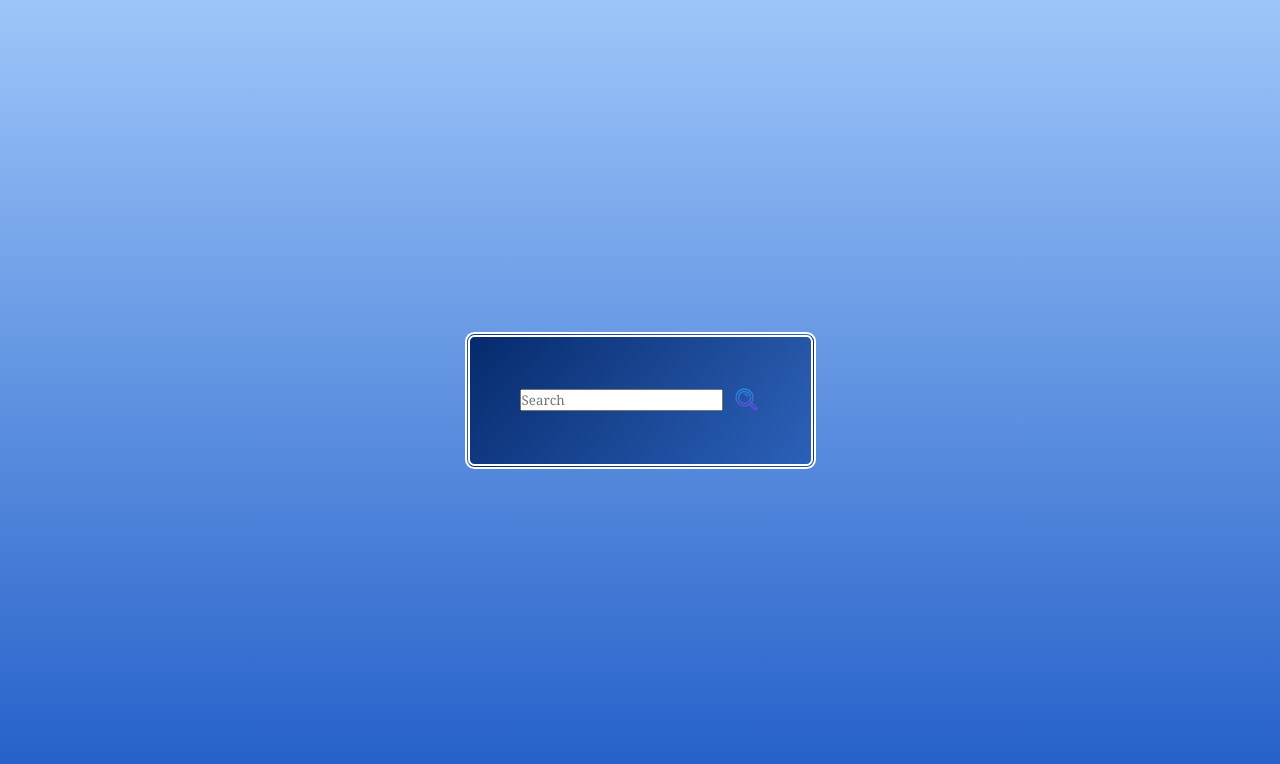
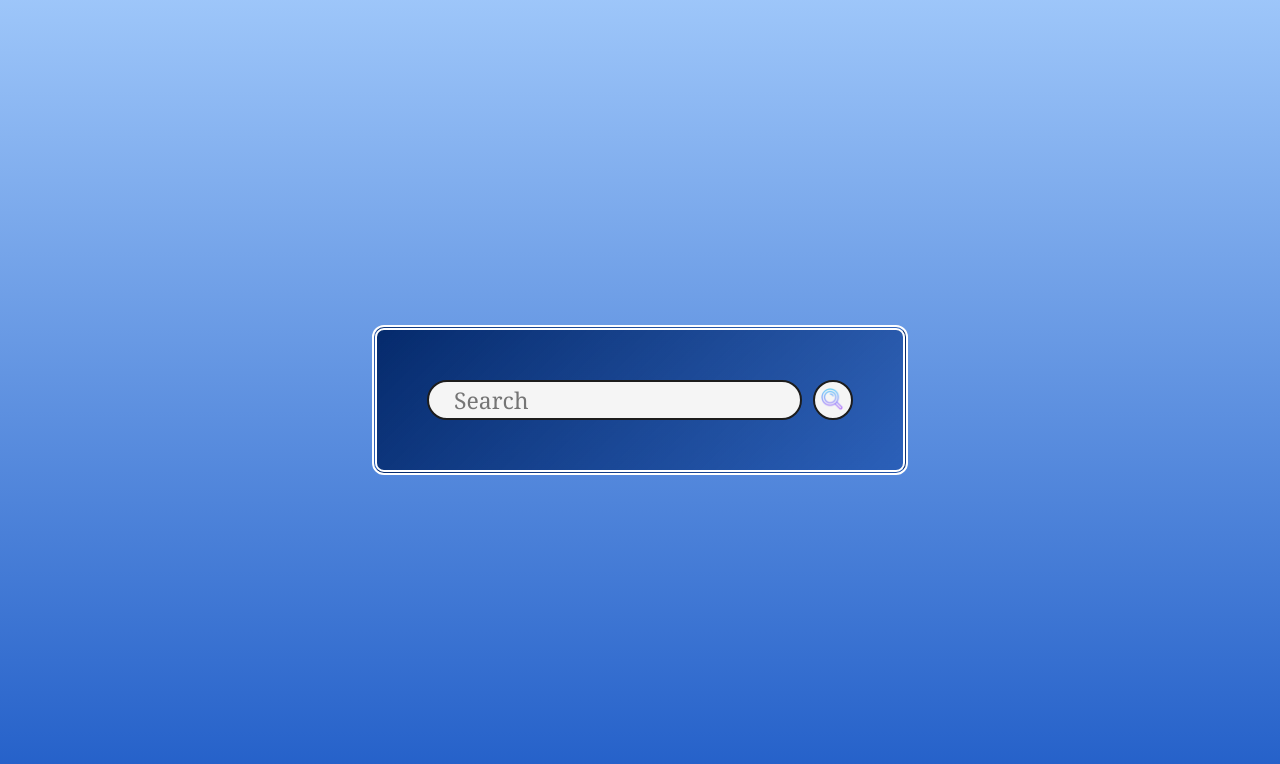
Before and after one commit to abigeez/abigeez.github.io, a React app in the folder 320-SBA/: page / in a window 1280 px wide. Shown: the top 764 px of the page. Built offline with nearby package versions, Linux system fonts and the light colour scheme; the HTML template or start-up script is replaced by a standard one.

Commit message:
styling search icon

```diff
--- a/320-SBA/src/components/Weather.css
+++ b/320-SBA/src/components/Weather.css
@@ -2,7 +2,7 @@
     place-self: center;
     padding: 50px;
     border: 5px double white;
-    border-radius: 9.5px;
+    border-radius: 12px;
     background-image: linear-gradient(-45deg, rgba(22,75,167,0.6601731601731602) 0%, rgba(5,42,108,1) 100%);
     display: flex;
     flex-direction: column;
@@ -15,3 +15,22 @@
     align-items:center;
     gap: 11px;
 }
+
+.searchBar input{
+    height: 40px;
+    border:solid 2px rgb(29, 29, 29);
+    outline: none;
+    border-radius:35px;
+    padding-left:25px;
+    font-size: 23px;
+    background: whitesmoke;
+}
+
+.weatherOne img{
+    padding:5px;
+    height: 40px;
+    border:solid 2px rgb(29, 29, 29);
+    border-radius:50%;
+    background: whitesmoke;
+    cursor:pointer;
+}
--- a/320-SBA/src/components/Weather.jsx
+++ b/320-SBA/src/components/Weather.jsx
@@ -6,7 +6,7 @@ const Weather = () => {
     <div className="weatherOne">
        <div className="searchBar">
         <input type='text' placeholder='Search'/>
-        <img src={search_icon} alt="" />
+        <img className="magGlass"src={search_icon} alt="" />
        </div>
     </div>
 
```
